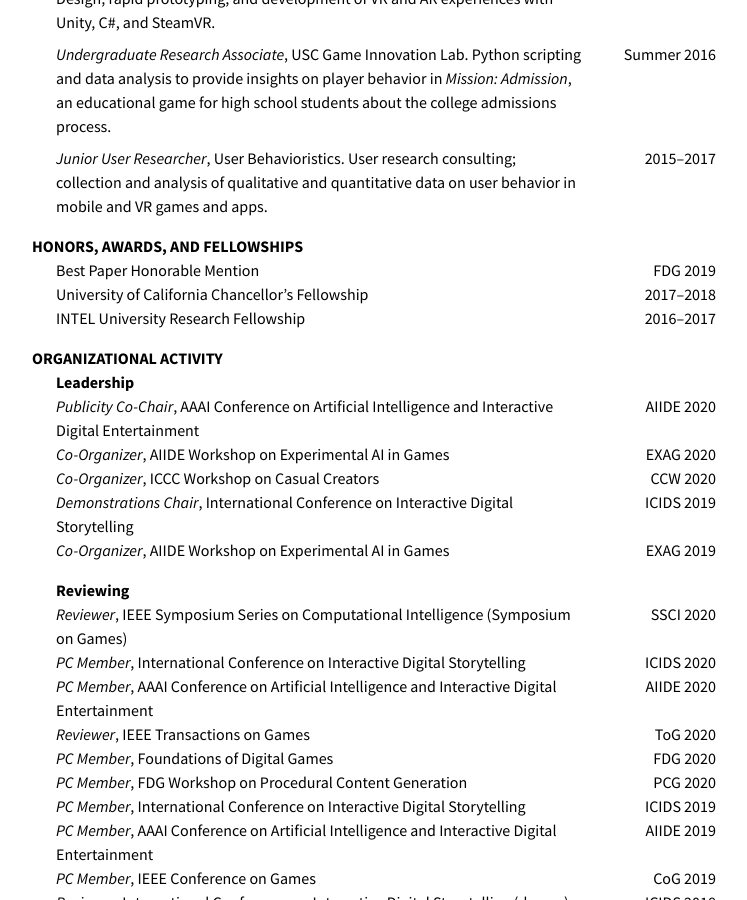
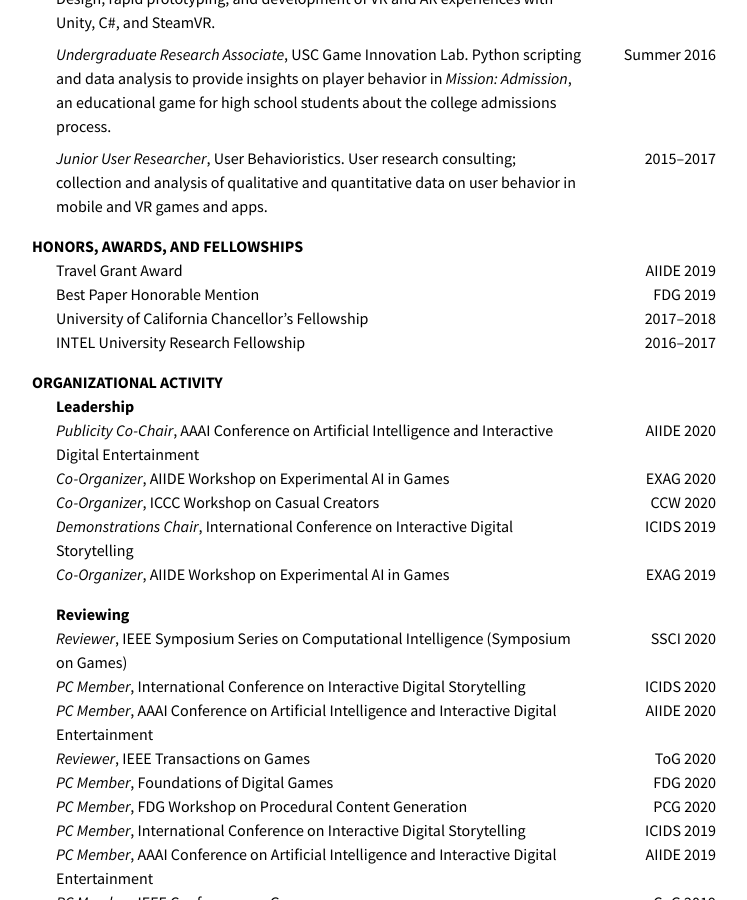
Before and after one commit to mkremins/mkremins.github.io, a Jekyll site: the page built from cv/index.html, in a window 1280 px wide and 900 px high, scrolled down 3066 px. Shown: the whole window, without its empty margins (266-1013 px from the left). Built offline with Jekyll 4.4.1, drawn with Linux system fonts in a browser that asks for light colours.

Commit message:
Add AIIDE 2019 travel grant award to CV

```diff
--- a/cv/index.html
+++ b/cv/index.html
@@ -204,6 +204,10 @@ layout: null
       <h2>Honors, Awards, and Fellowships</h2>
       <div class="oneline-entries">
         <div class="dated-entry">
+          <div class="dated-content">Travel Grant Award</div>
+          <div class="dated-date">AIIDE 2019</div>
+        </div>
+        <div class="dated-entry">
           <div class="dated-content">Best Paper Honorable Mention</div>
           <div class="dated-date">FDG 2019</div>
         </div>
```
